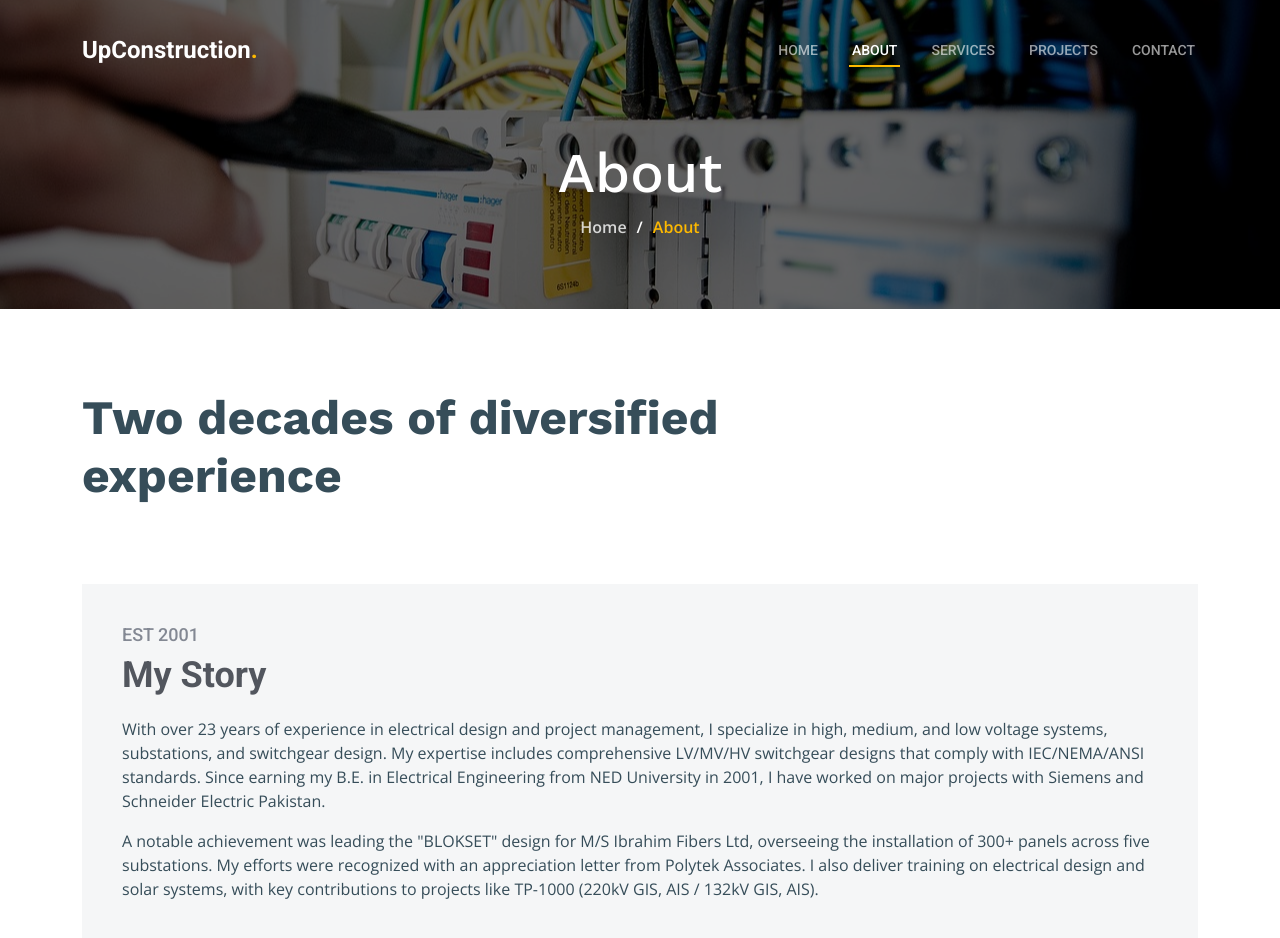
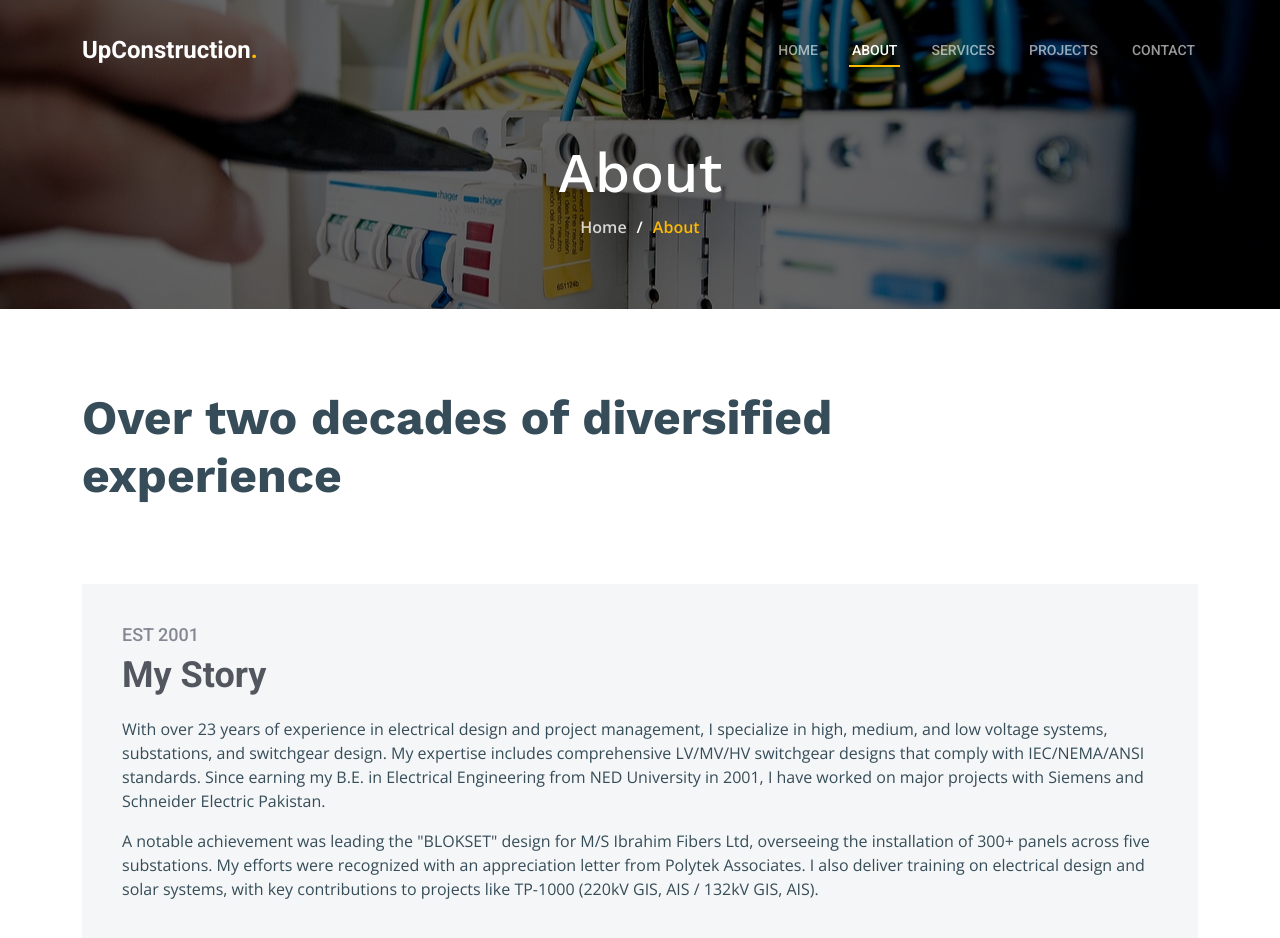
Before and after one commit to smsaadamin034/sne.github.io, a plain HTML site: page about.html in a window 1280 px wide. Shown: the top 938 px of the page. Drawn offline with nearby package versions, Linux system fonts and the light colour scheme.

Commit message:
About section changes

```diff
--- a/about.html
+++ b/about.html
@@ -126,7 +126,7 @@
           <!-- <div class="col-lg-12 about-img" style="background-image: url(assets/img/my\ Journey.PNG);"></div> -->
 
           <div class="col-lg-12">
-            <h2>Two decades of diversified experience</h2>
+            <h2>Over two decades of diversified experience</h2>
             <div class="our-story">
               <h4>Est 2001</h4>
               <h3>My Story</h3>
```
